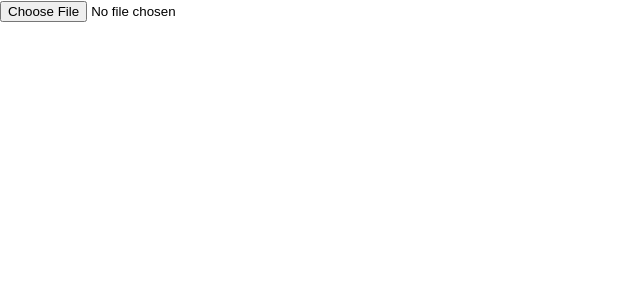
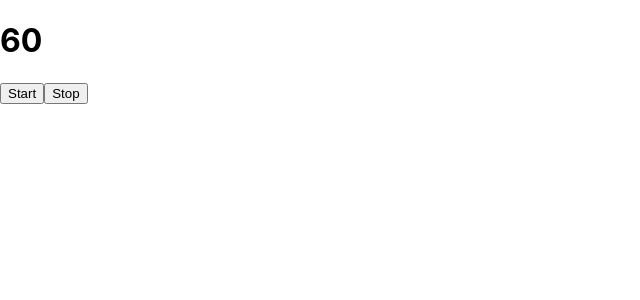
Before and after one commit to htduyen/f8-react, a React (Create React App) app: page / in a window 1280 px wide. Shown: the top 300 px of the page, without its empty margins (0-640 px from the left). Built offline with nearby package versions, Linux system fonts and the light colour scheme.

Commit message:
Using useRef

```diff
--- a/src/App.js
+++ b/src/App.js
@@ -1,25 +1,34 @@
-import { useEffect, useState } from "react";
+import {useEffect, useRef, useState } from "react";
+
 
 function App() {
-	const [avatar, setAvatar] = useState();
+
+	const [count, setCount] = useState(60);
+
+	const interval = useRef();
+	const prevCount = useRef()
 
 	useEffect(() => {
-		return () => {
-			avatar && URL.revokeObjectURL(avatar.url);
-		};
-	}, [avatar]);
+		prevCount.current = count
+	}, [count]);
 
-	const choseImgHandler = (e) => {
-		const file = e.target.files[0];
-		file.url = URL.createObjectURL(file);
-		setAvatar(file);
+	const handlerStart = () => {
+		interval.current = setInterval(() => {
+			setCount(prev => prev -1)
+		}, 1000)
 	};
 
+	const handlerStop = () => {
+		clearInterval(interval.current)
+	};
+
+	console.log(prevCount.current, count);
 	return (
 		<div className="App">
-			<input type="file" onChange={choseImgHandler} />
+			<h1>{count}</h1>
+			<button onClick={handlerStart}>Start</button>
+			<button  onClick={handlerStop}>Stop</button>
 
-			{avatar && <img src={avatar.url} alt="" width="50%" />}
 		</div>
 	);
 }
```
